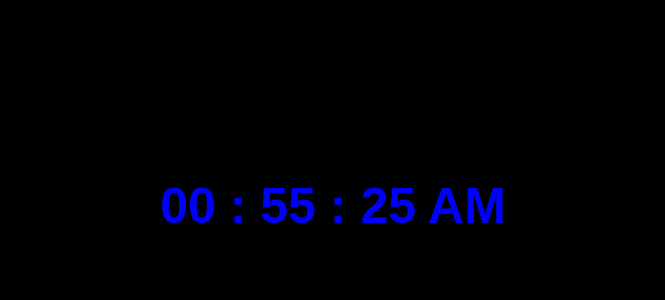
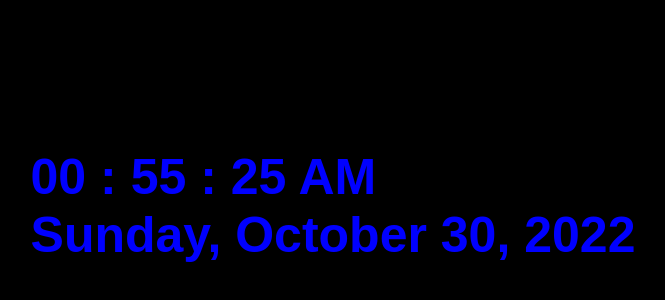
Before and after one commit to DiasErick/digitalclock, a plain HTML site: page index.html in a window 1280 px wide. Shown: the part 194-494 px from the top of the page, without its empty margins (307-972 px from the left). Drawn offline with Linux system fonts and the light colour scheme.

Commit message:
Adding date details

```diff
--- a/index.html
+++ b/index.html
@@ -13,6 +13,8 @@
             <span>:</span>
             <span id="seconds">00</span>
             <span id="ampm">AM</span>
+            <br>
+            <span id = "date"></span>
         </div>
     </body>
 </html>
--- a/script.js
+++ b/script.js
@@ -4,6 +4,11 @@ function getTime(){
     var hours = dateTime.getHours().toString().padStart(2, "0");
     var minutes = dateTime.getMinutes().toString().padStart(2, "0");
     var seconds = dateTime.getSeconds().toString().padStart(2, "0");
+    var day = dateTime.getDate();
+    var month = dateTime.toLocaleString('default', { month: 'long' });
+    var weekday = dateTime.toLocaleString('default', { weekday: 'long' });
+    var year = dateTime.getFullYear();
+    var date = weekday + ", " + month + " " + day + ", " +  year;
     var ampm = 'AM'
     if (hours >= 12){
         ampm = "PM"
@@ -13,6 +18,7 @@ function getTime(){
     document.getElementById('minutes').innerHTML = minutes;
     document.getElementById('seconds').innerHTML = seconds;
     document.getElementById('ampm').innerHTML = ampm;
+    document.getElementById('date').innerHTML = date;
 }
 
 setInterval(getTime,10)
```
